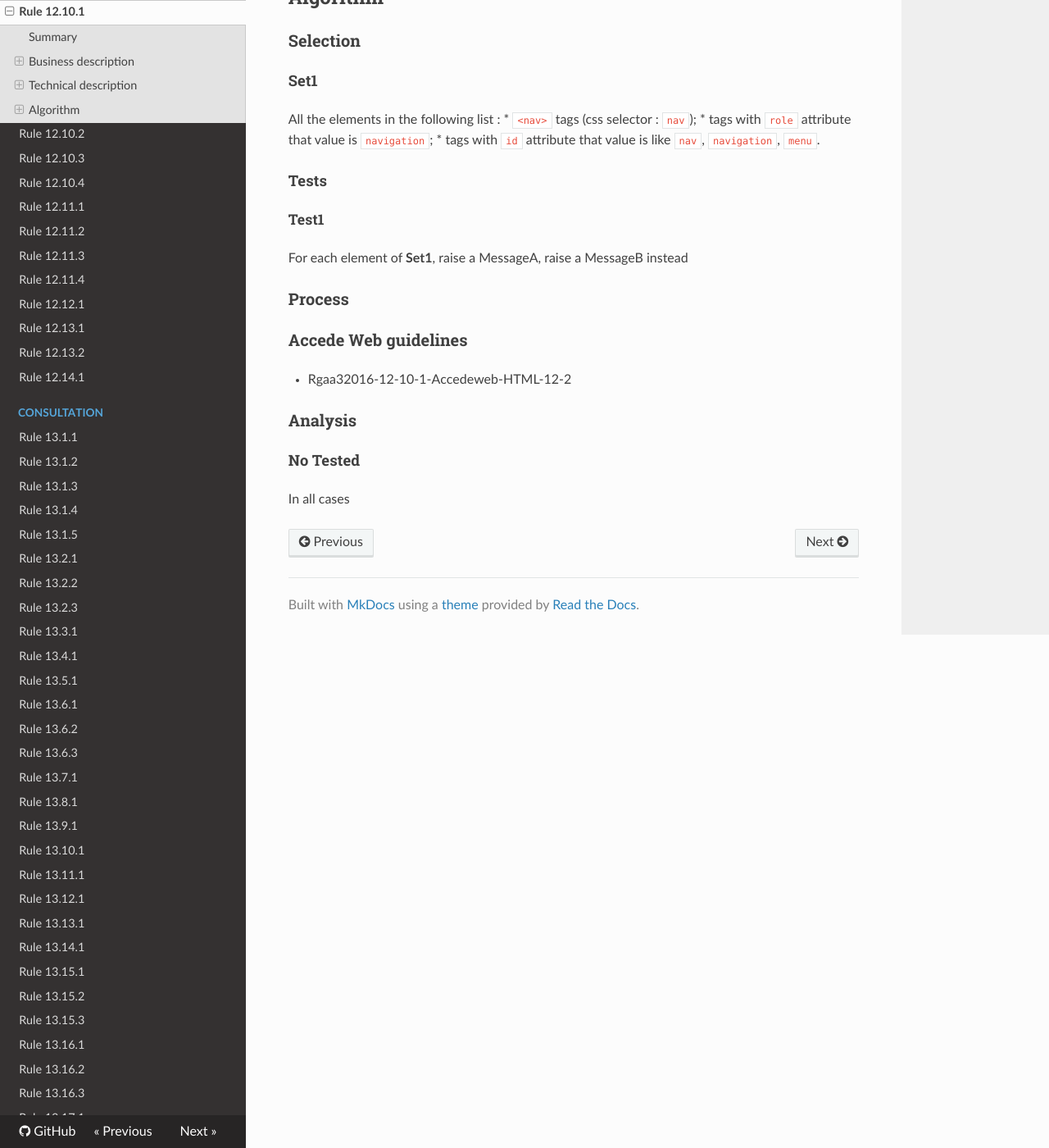
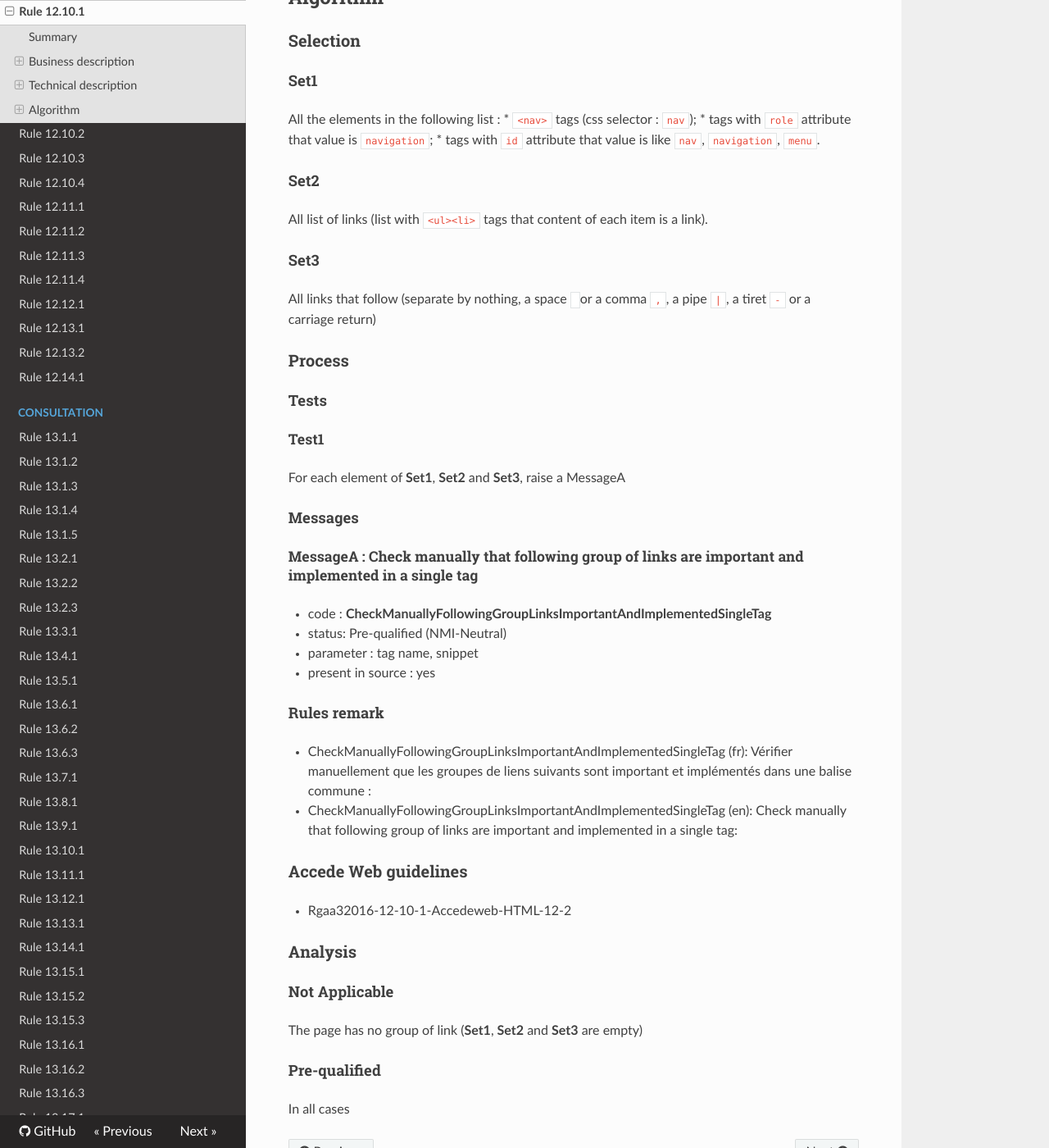
Before and after one commit to Tanaguru/RGAA3-2016, an MkDocs documentation site: the page built from docs/Rule-12-10-1.md, in a window 1280 px wide and 1400 px high, scrolled down 1008 px. Shown: the whole window at 82% size. Built offline with MkDocs 1.6.1, drawn with Linux system fonts in a browser that asks for light colours; nearby versions of some CDN libraries; old or Windows-style settings are respelled for this version of MkDocs.

Commit message:
Update tests 12.10.1

```diff
--- a/docs/Rule-12-10-1.md
+++ b/docs/Rule-12-10-1.md
@@ -43,13 +43,35 @@ All the elements in the following list :
  *  tags with `role` attribute that value is `navigation`;
  *  tags with `id` attribute that value is like `nav`, `navigation`, `menu`.
 
+#### Set2
+
+All list of links (list with `<ul><li>` tags that content of each item is a link).
+
+#### Set3
+
+All links that follow (separate by nothing, a space ` ` or a comma `,`, a pipe ` | `, a tiret `-` or a carriage return)
+
+### Process
+
 #### Tests
 
 ##### Test1
 
-For each element of **Set1**, raise a MessageA, raise a MessageB instead
+For each element of **Set1**, **Set2** and **Set3**, raise a MessageA
 
-### Process
+#### Messages
+
+##### MessageA : Check manually that following group of links are important and implemented in a single tag
+
+-    code : **CheckManuallyFollowingGroupLinksImportantAndImplementedSingleTag**
+-    status: Pre-qualified (NMI-Neutral)
+-    parameter : tag name, snippet
+-    present in source : yes
+
+#### Rules remark
+
+ * CheckManuallyFollowingGroupLinksImportantAndImplementedSingleTag (fr): V&eacute;rifier manuellement que les groupes de liens suivants sont important et impl&eacute;ment&eacute;s dans une balise commune :
+ * CheckManuallyFollowingGroupLinksImportantAndImplementedSingleTag (en): Check manually that following group of links are important and implemented in a single tag:
 
 ### Accede Web guidelines
 
@@ -57,6 +79,10 @@ For each element of **Set1**, raise a MessageA, raise a MessageB instead
 
 ### Analysis
 
-#### No Tested
+#### Not Applicable
+
+The page has no group of link (**Set1**, **Set2** and **Set3** are empty)
+
+#### Pre-qualified
 
 In all cases
```
Also changed, not shown: 3 other files.
